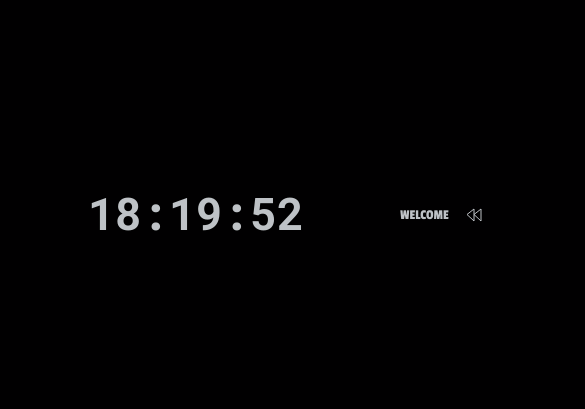
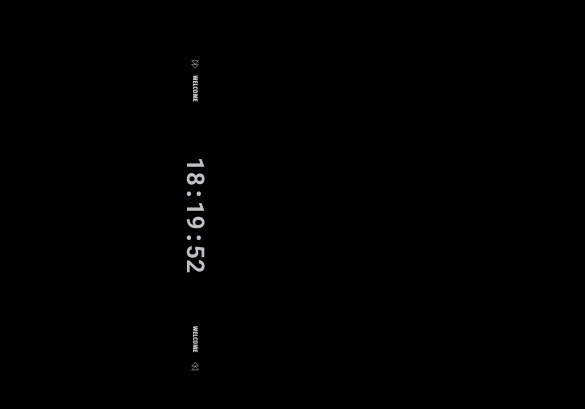
Before and after one commit to fixiabis/Cytus-II-iM-3.0-UI, a plain HTML site: page index.html in a window 390 px wide. Shown: the part 207-616 px from the top of the page, 585 px wide, since content can reach past the window. Drawn offline with Linux system fonts and the light colour scheme; a web font is replaced by a local one.

Commit message:
add display orientation

```diff
--- a/index.html
+++ b/index.html
@@ -14,6 +14,7 @@
 </head>
 
 <body>
+    <div class="login-container">
         <main style="display: none;">
             <svg xmlns="http://www.w3.org/2000/svg" width="1280" height="720">
                 <linearGradient id="rolling-dots-gradient" x1="0%" y1="0%" x2="0%" y2="100%" spreadMethod="pad">
@@ -26,13 +27,15 @@
                 <path id="outer-left-arrow" d="M 355 354 v 12 l 7 -6.5 z" stroke="#bec2c6" stroke-width="1" fill="none">
                 </path>
 
-            <path id="outer-right-arrow" d="M 926 354 v 12 l -7 -6.5 z" stroke="#bec2c6" stroke-width="1" fill="none">
+                <path id="outer-right-arrow" d="M 926 354 v 12 l -7 -6.5 z" stroke="#bec2c6" stroke-width="1"
+                    fill="none">
                 </path>
 
                 <path id="inner-left-arrow" d="M 362 354 v 12 l 7 -6.5 z" stroke="#bec2c6" stroke-width="1" fill="none">
                 </path>
 
-            <path id="inner-right-arrow" d="M 919 354 v 12 l -7 -6.5 z" stroke="#bec2c6" stroke-width="1" fill="none">
+                <path id="inner-right-arrow" d="M 919 354 v 12 l -7 -6.5 z" stroke="#bec2c6" stroke-width="1"
+                    fill="none">
                 </path>
 
                 <text id="time-text" x="533" y="375" font-size="45px" font-family="Roboto Mono"
@@ -53,8 +56,8 @@
                 <path id="top-right-polyline" d="M 892 284 l -65 2 l -38 36 l -10 1" stroke="#bec2c6" stroke-width="1"
                     fill="none"></path>
 
-            <path id="bottom-right-polyline" d="M 892 436 l -65 -2 l -38 -36 l -10 -1" stroke="#bec2c6" stroke-width="1"
-                fill="none"></path>
+                <path id="bottom-right-polyline" d="M 892 436 l -65 -2 l -38 -36 l -10 -1" stroke="#bec2c6"
+                    stroke-width="1" fill="none"></path>
 
                 <path id="rolling-dots" d="M 291 361 v 122 M 291 361 v -122 M 989 361 v 122 M 989 361 v -122"
                     stroke="url(#rolling-dots-gradient)" stroke-width="2" stroke-dasharray="2 22"></path>
@@ -95,8 +98,8 @@
                     <text id="ip-text" x="616" y="250" font-size="10px" font-family="Oxygen"
                         fill="#bec2c6">192.111.3.54</text>
 
-                <text id="access-im-system-text" x="576" y="266" font-size="14px" font-family="Roboto" font-weight="100"
-                    fill="#bec2c6">ACCESS iM SYSTEM</text>
+                    <text id="access-im-system-text" x="576" y="266" font-size="14px" font-family="Roboto"
+                        font-weight="100" fill="#bec2c6">ACCESS iM SYSTEM</text>
 
                     <text id="im-bold-text" x="630" y="266" font-size="14px" font-family="Roboto" font-weight="500"
                         fill="#bec2c6">iM</text>
@@ -109,7 +112,8 @@
                     <text id="3.0.0-text" x="641" y="463" font-size="10px" font-family="Cantarell" font-weight="700"
                         fill="#bec2c6">3.0.0</text>
 
-                <text id="straght-link-mode" x="599" y="472" font-size="8px" font-family="Roboto" fill="#bec2c6">STRAGHT
+                    <text id="straght-link-mode" x="599" y="472" font-size="8px" font-family="Roboto"
+                        fill="#bec2c6">STRAGHT
                         LINK MODE</text>
                 </g>
 
@@ -152,8 +156,8 @@
                         stroke="#bec2c6" stroke-width="2.5" fill="none"></path>
                 </g>
 
-            <path id="left-big-curve" d="M 48 0 a 30 359 0 0 1 0 717" stroke="#bec2c6" stroke-width="2.5" opacity="0.25"
-                fill="none"></path>
+                <path id="left-big-curve" d="M 48 0 a 30 359 0 0 1 0 717" stroke="#bec2c6" stroke-width="2.5"
+                    opacity="0.25" fill="none"></path>
 
                 <path id="right-big-curve" d="M 1231 0 a 30 359 0 0 0 0 717" stroke="#bec2c6" stroke-width="2.5"
                     opacity="0.25" fill="none"></path>
@@ -174,7 +178,8 @@
             </div>
             <div id="password-field-container">
                 <input type="text" id="password-field-asterisk" tabindex="-1" spellcheck="false" autocomplete="off">
-            <input type="text" id="password-field" name="password" tabindex="0" spellcheck="false" autocomplete="off">
+                <input type="text" id="password-field" name="password" tabindex="0" spellcheck="false"
+                    autocomplete="off">
             </div>
             <svg id="left-dive-status" xmlns="http://www.w3.org/2000/svg" width="274" height="420"
                 style="position: absolute; top: 150px; left: 126px; transform: perspective(50px) rotateY(1deg);">
@@ -219,6 +224,7 @@
                     fill="#bec2c6">OFFSET&nbsp; 36^%</text>
             </svg>
         </main>
+    </div>
     <script src="./scripts/utils.js"></script>
     <script src="./scripts/elements.js"></script>
     <script src="./scripts/initialize.js"></script>
--- a/scripts/initialize.js
+++ b/scripts/initialize.js
@@ -175,7 +175,33 @@ function initialize() {
 
     applyStyle(mainView, {
         display: "",
+        transformOrigin: "center",
         transitionProperty: "all",
         transitionDuration: "1s",
     });
+
+    const mainViewWidth = 1280;
+    const mainViewHeight = 720;
+    const initialWindowWidth = window.innerWidth;
+    const initialWindowHeight = window.innerHeight;
+
+    window.addEventListener("resize", () => {
+        const windowWidth = Math.max(initialWindowWidth, window.innerWidth);
+        const windowHeight = Math.max(initialWindowHeight, window.innerHeight);
+        const widthRatio = windowWidth / mainViewWidth;
+        const heightRatio = windowHeight / mainViewHeight;
+        const scale = Math.min(widthRatio, heightRatio);
+        const rotatedWidthRatio = windowHeight / mainViewWidth;
+        const rotatedHeightRatio = windowWidth / mainViewHeight;
+        const rotatedScale = Math.min(rotatedWidthRatio, rotatedHeightRatio);
+
+        if (rotatedScale > scale) {
+            mainView.style.transform = `scale(${rotatedScale}) rotate(90deg)`;
+        }
+        else {
+            mainView.style.transform = `scale(${scale})`;
+        }
+    });
+
+    window.dispatchEvent(new Event("resize"));
 }
--- a/styles/main.css
+++ b/styles/main.css
@@ -13,7 +13,6 @@ body {
 }
 
 body {
-    overflow: hidden;
     margin: 0;
     position: relative;
     top: 0;
@@ -36,3 +35,12 @@ img {
     top: 0;
     left: 0;
 }
+
+.login-container {
+    width: 100%;
+    height: 100%;
+    overflow: hidden;
+    position: absolute;
+    top: 0;
+    left: 0;
+}
```
Lines whose indentation alone changed are shown as unchanged.
